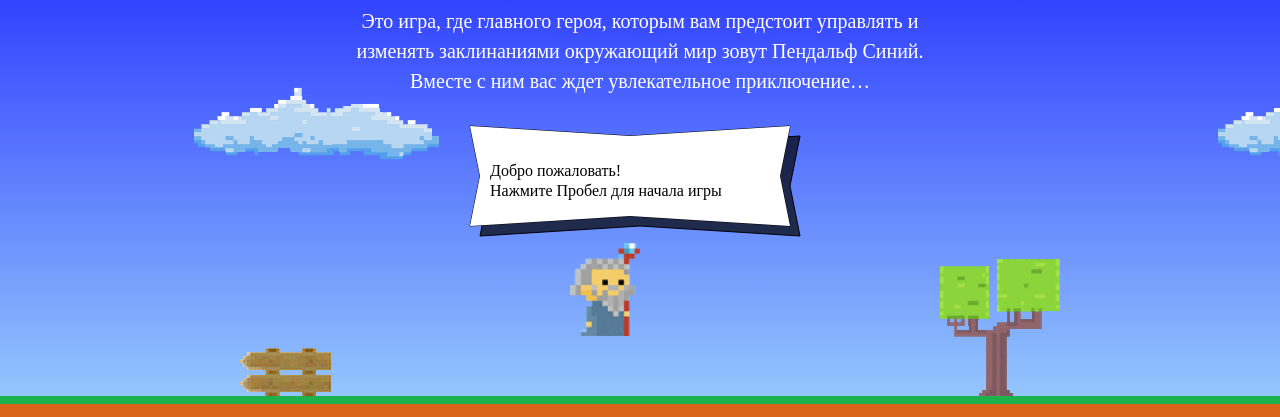
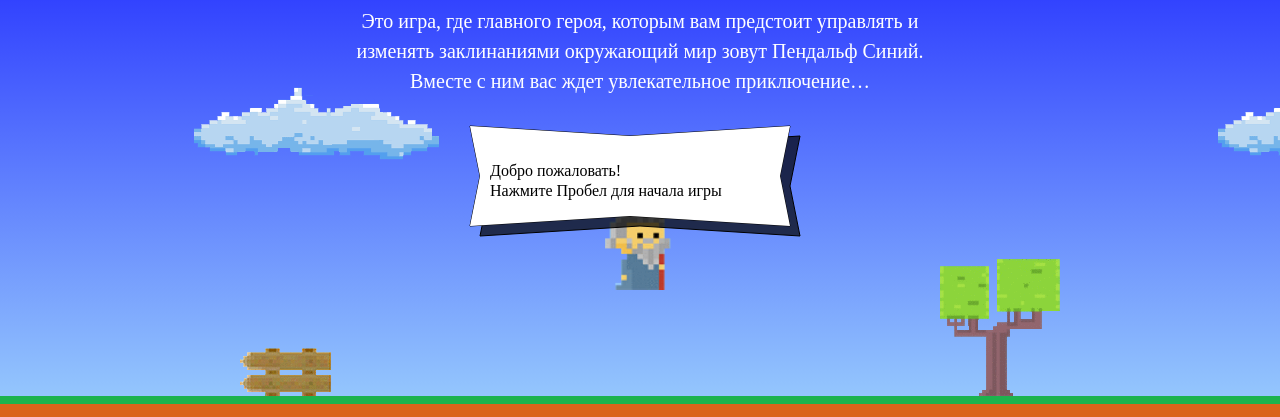
Before and after one commit to evstigney/503705-code-and-magick-18, a website: page index.html in a window 1280 px wide. Shown: the part 203-620 px from the top of the page. Drawn offline with Linux system fonts and the light colour scheme; a web font is replaced by a local one.

Commit message:
поправила начальное положение мага, чтобы он находился на 2/3 от высоты canvas, считая от головы

```diff
--- a/index.html
+++ b/index.html
@@ -199,11 +199,11 @@
     return height;
   };
   var getWizardX = function (width) {
-    var positionX = width / 2 - wizardWidth;
+    var positionX = width / 2 - wizardWidth / 2;
     return positionX;
   };
   var getWizardY = function (height) {
-    var positionY = height / 3 + getWizardHeight() / 2;
+    var positionY = height / 3;
     return positionY;
   };
 </script>
```
